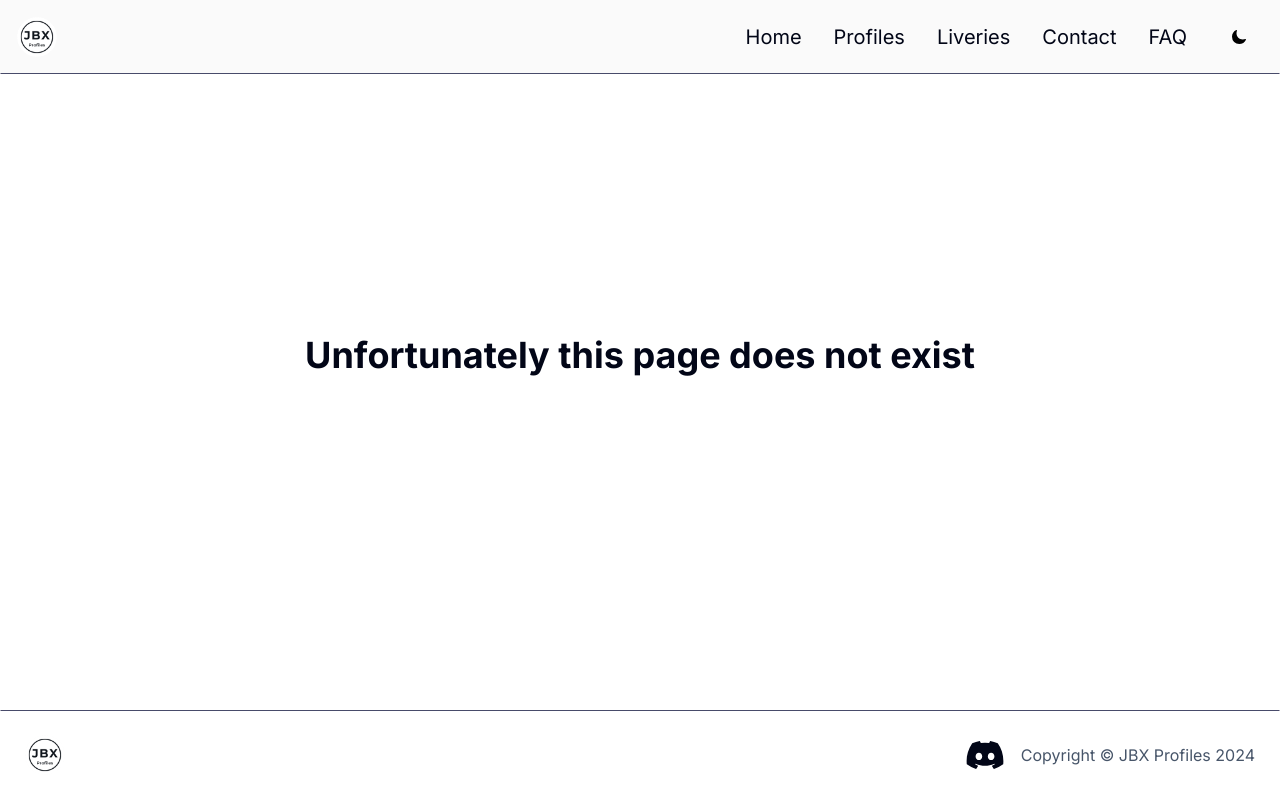
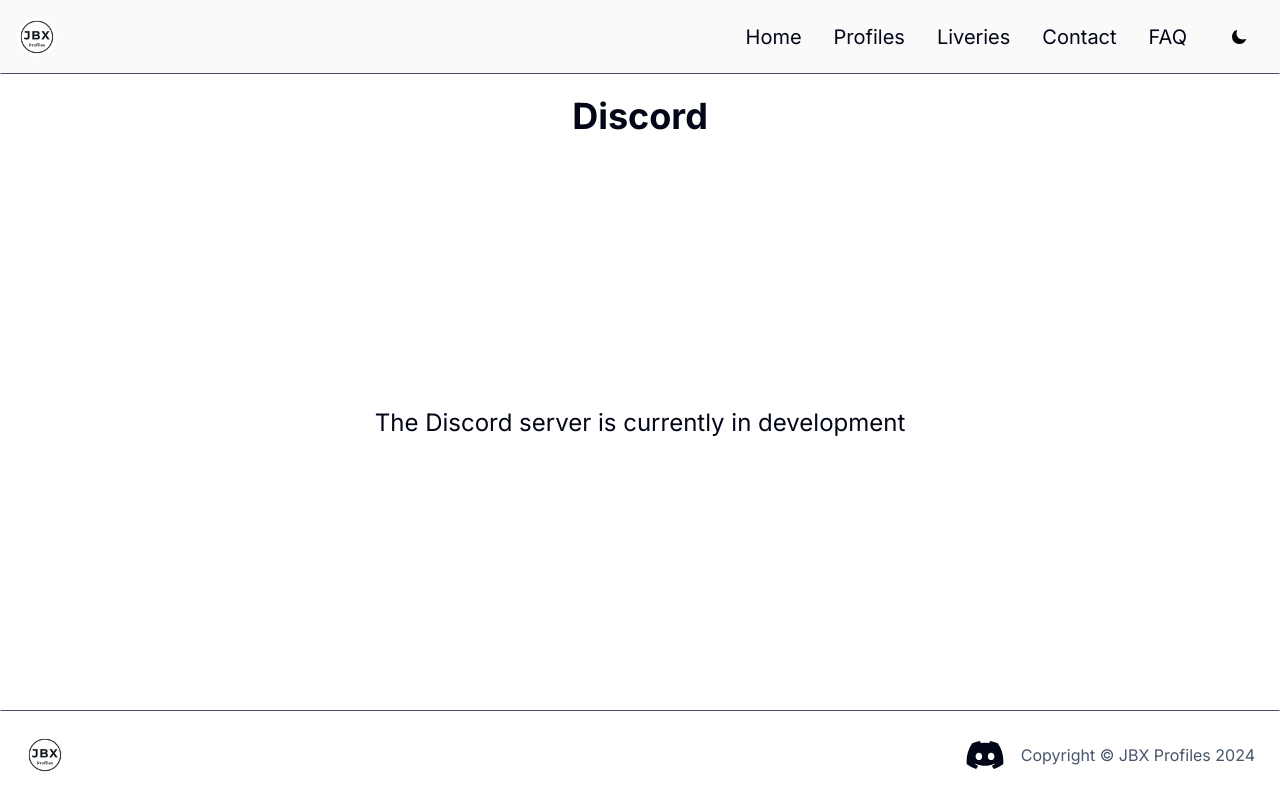
Before and after one commit to Kubab511/jbx-profiles, a React (Vite) app: page /discord in a window 1280 px wide. Built offline with nearby package versions, Linux system fonts and the light colour scheme.

Commit message:
Added discord page | Adjusted profile card | Added netlify routing

```diff
--- a/index.html
+++ b/index.html
@@ -2,7 +2,7 @@
 <html lang="en">
   <head>
     <meta charset="UTF-8" />
-    <link rel="icon" type="image/svg+xml" href="/jbx-logo.png" />
+    <link rel="icon" href="/jbx-logo.png" />
     <meta name="viewport" content="width=device-width, initial-scale=1.0" />
     <meta name="Author" content="Jakub Barabasz" />
     <meta name="keywords" content="GSX, Profile, MSFS, FS2020, Asobo" />
--- a/src/App.tsx
+++ b/src/App.tsx
@@ -7,6 +7,7 @@ import { Profiles } from "./components/Profiles"
 import { Contact } from "./components/Contact"
 import { Faq } from "./components/Faq"
 import { NotFound } from "./components/NotFound"
+import { Discord } from "./components/Discord"
 
 function App() {
   return (
@@ -19,6 +20,7 @@ function App() {
         <Route path="/liveries" element={ <Liveries /> }/>
         <Route path="/contact" element={ <Contact /> }/>
         <Route path="/faq" element={ <Faq /> }/>
+        <Route path="/discord" element={ <Discord /> }/>
         <Route path="/*" element={ <NotFound /> }/>
       </Routes>
       <Footer />
--- /dev/null
+++ b/src/components/Discord.tsx
@@ -0,0 +1,10 @@
+export function Discord() {
+  return (
+    <>
+      <h1 className="pt-24 text-slate-950 dark:text-[#ADB7BE] text-center font-bold text-4xl">Discord</h1>
+      <p className="text-slate-950 dark:text-[#ADB7BE] text-2xl text-center px-2">
+        The Discord server is currently in development
+      </p>
+    </>
+  )
+}
--- a/src/components/Footer.tsx
+++ b/src/components/Footer.tsx
@@ -8,7 +8,7 @@ export function Footer() {
       <div className="container mx-auto p-6 flex flex-col items-center justify-between min-h-fit sm:flex-row">
         <img className="h-10 w-10" src="/jbx-logo.png" alt="Logo" />
         <div className="flex">
-          <Link to={"https://discord.com/app"} target="_blank">
+          <Link to={"/discord"}>
             <FaDiscord className="h-10 w-10 sm:pt-0 pt-2 text-slate-950 hover:text-neutral-600 dark:text-[#ADB7BE] dark:hover:text-white" />
           </Link>
           <p className="text-slate-600 sm:pt-0 pt-2 my-auto pl-4">Copyright &#169; JBX Profiles 2024</p>
--- a/src/components/Liveries.tsx
+++ b/src/components/Liveries.tsx
@@ -53,7 +53,7 @@ export function Liveries() {
       </div>
       {changelogOpen && (
         <div className="fixed inset-0 bg-black bg-opacity-50 flex items-center justify-center z-50 p-7">
-          <div className="bg-slate-300 dark:bg-[#343434] p-6 rounded-lg shadow-lg relative max-h-full overflow-y-auto">
+          <div className="bg-slate-300 dark:bg-[#343434] p-8 rounded-lg shadow-lg relative max-h-full overflow-y-auto">
             <button
               className="absolute top-2 right-2 text-slate-950 dark:text-[#ADB7BE] hover:text-neutral-600 dark:hover:text-white focus:outline-none"
               onClick={closeChangelog}
--- a/src/components/Profiles.tsx
+++ b/src/components/Profiles.tsx
@@ -87,7 +87,7 @@ export function Profiles() {
       </div>
       {isOpen && (
         <div className="fixed inset-0 bg-black bg-opacity-50 flex items-center justify-center z-50 p-7">
-          <div className="bg-slate-300 dark:bg-[#343434] p-6 rounded-lg shadow-lg relative max-h-full overflow-y-auto">
+          <div className="bg-slate-300 dark:bg-[#343434] p-8 rounded-lg shadow-lg relative max-h-full overflow-y-auto">
             <button
               className="absolute top-2 right-2 text-slate-950 dark:text-[#ADB7BE] hover:text-neutral-600 dark:hover:text-white focus:outline-none"
               onClick={closePopup}
@@ -104,7 +104,7 @@ export function Profiles() {
       )}
       {changelogOpen && (
         <div className="fixed inset-0 bg-black bg-opacity-50 flex items-center justify-center z-50 p-7">
-          <div className="bg-slate-300 dark:bg-[#343434] p-6 rounded-lg shadow-lg relative max-h-full overflow-y-auto">
+          <div className="bg-slate-300 dark:bg-[#343434] p-8 rounded-lg shadow-lg relative max-h-full overflow-y-auto">
             <button
               className="absolute top-2 right-2 text-slate-950 dark:text-[#ADB7BE] hover:text-neutral-600 dark:hover:text-white focus:outline-none"
               onClick={closeChangelog}
```
Also changed, not shown: vercel.json (deleted), 1 other file (tests, documents, lock files or other folders).
